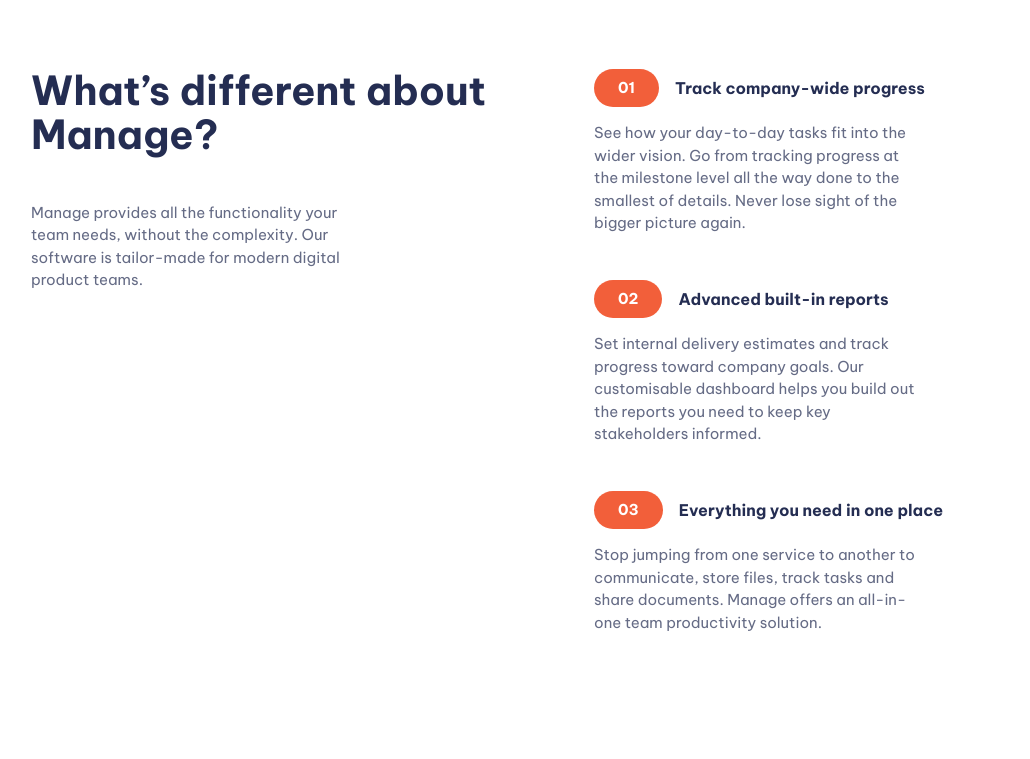
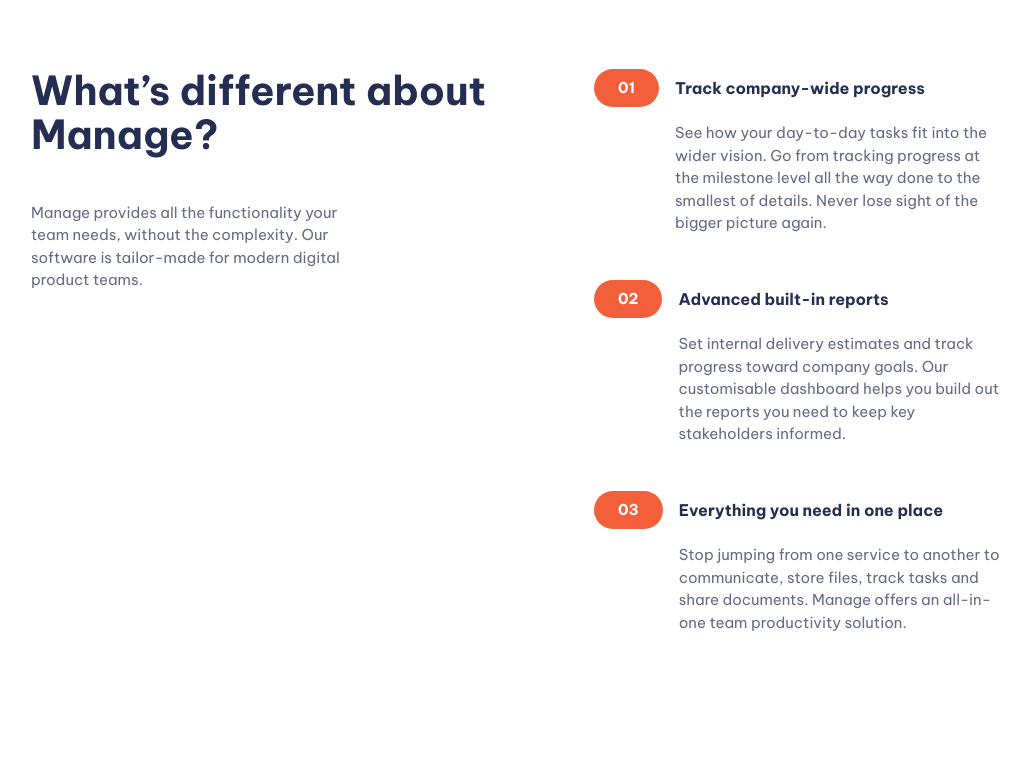
Before and after one commit to rizkships/manage-landing-page, a website built with Vite: page vite-project/index.html in a window 1280 px wide. Shown: the part 760-1519 px from the top of the page, without its empty margins (54-1084 px from the left). Built offline with nearby package versions, Linux system fonts and the light colour scheme.

Commit message:
Adjust numbered items responsiveness

```diff
--- a/vite-project/style.css
+++ b/vite-project/style.css
@@ -431,6 +431,12 @@ text-decoration: none;
 .numbered-items p {
   grid-column: 1 / -1;
 }
+
+@media (min-width: 30em){
+  .numbered-items p {
+    grid-column: 2 / -1;
+  }
+}
 .numbered-items div::before {
   content: "0" counter(count) ;
   background-color: var(--clr-accent-400);
```
